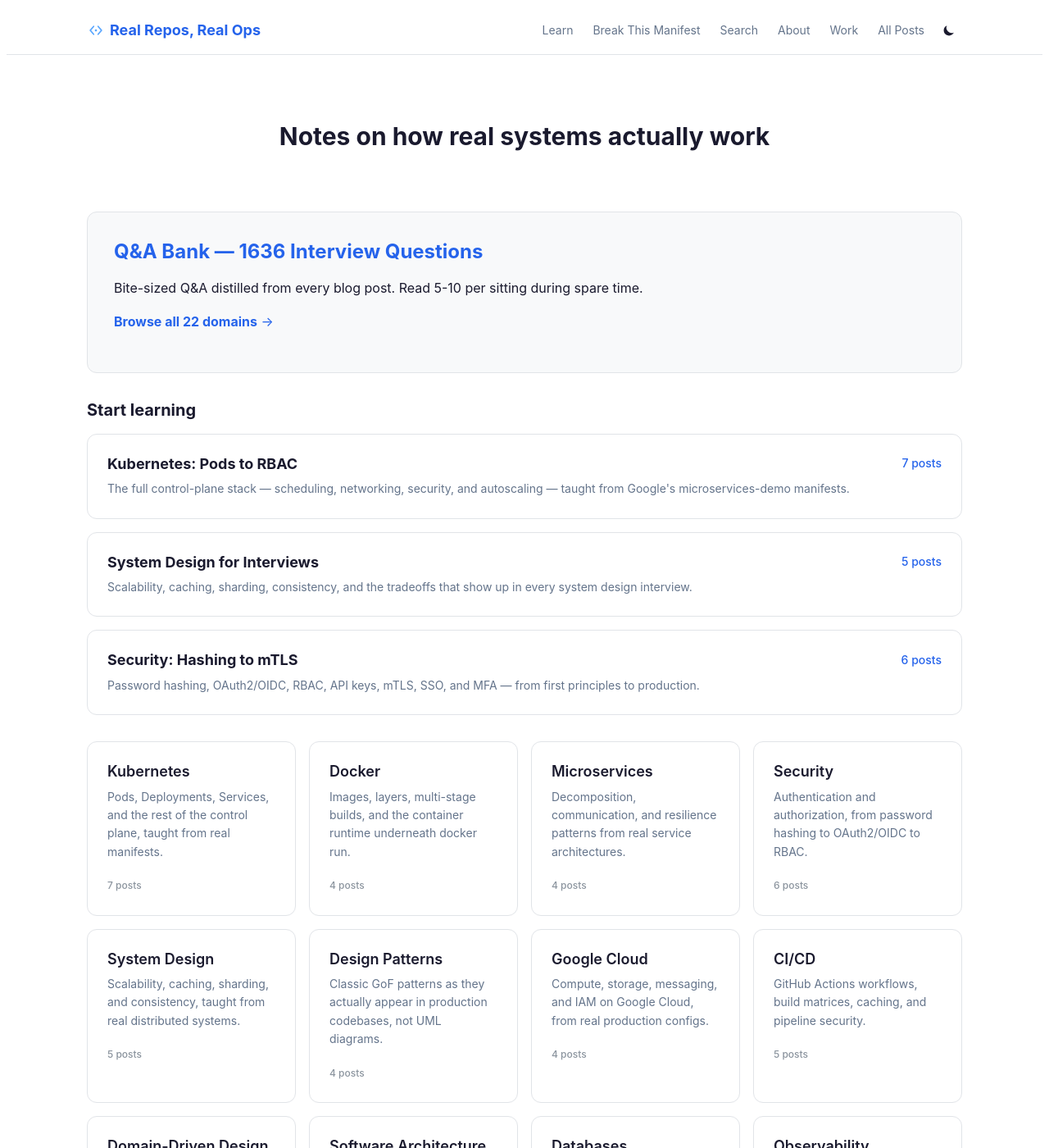
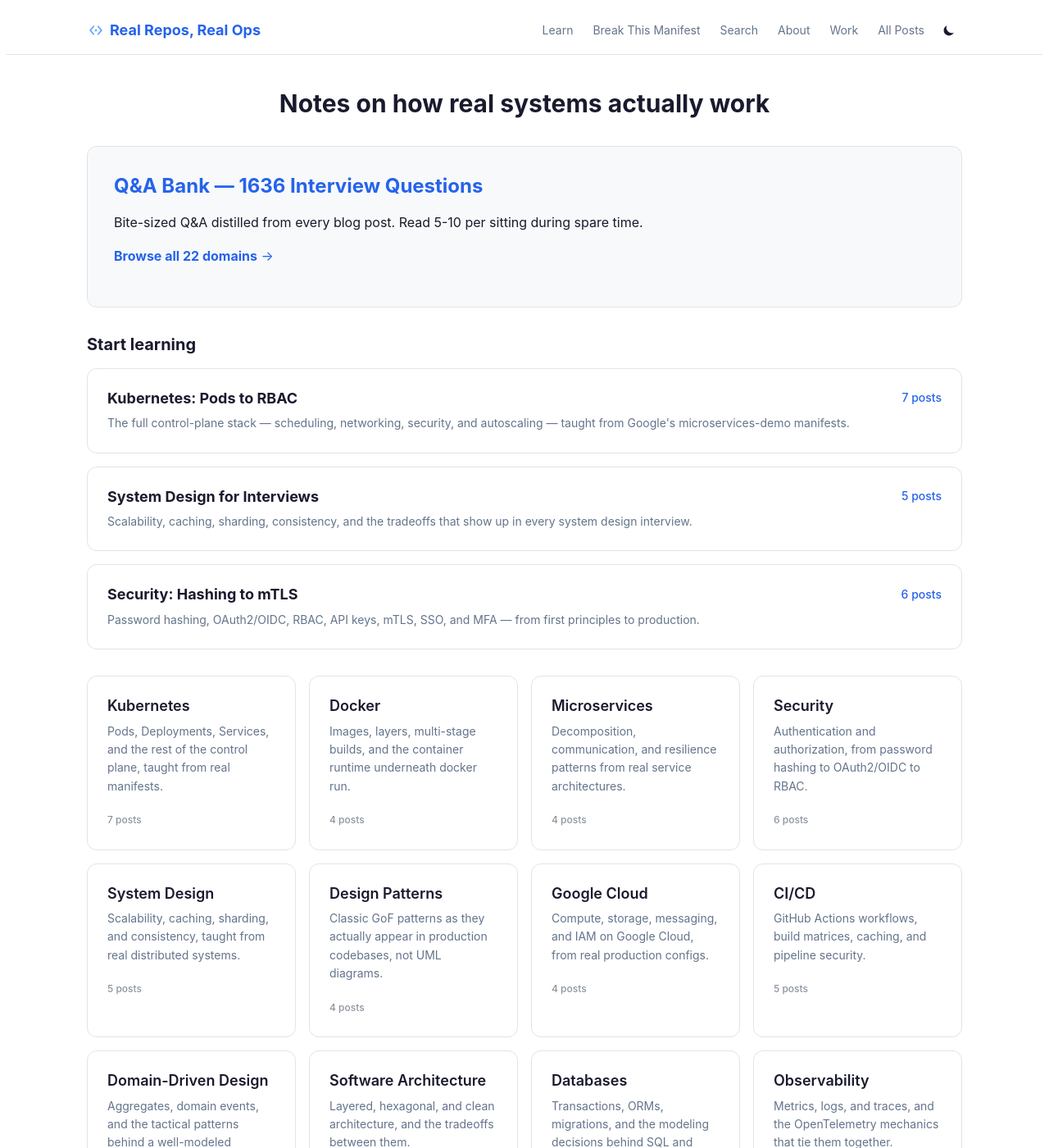
Before and after one commit to mayurjp/dev-blog, a Jekyll site: the page built from index.md, in a window 1280 px wide and 1400 px high. Shown: the whole window at 82% size. Built offline with Jekyll 4.4.1, drawn with Linux system fonts in a browser that asks for light colours.

Commit message:
fix: reduce vertical spacing between homepage sections

```diff
--- a/_sass/_layout.scss
+++ b/_sass/_layout.scss
@@ -8,7 +8,7 @@
 
 .page-content {
   min-height: calc(100vh - 120px);
-  padding-top: var(--space-xl);
+  padding-top: var(--space-md);
   padding-bottom: var(--space-3xl);
 }
 
--- a/_sass/components/_hero.scss
+++ b/_sass/components/_hero.scss
@@ -2,14 +2,14 @@
 
 .hero {
   text-align: center;
-  padding: var(--space-2xl) var(--space-md) var(--space-lg);
-  margin-bottom: var(--space-lg);
+  padding: 24px var(--space-md) 16px;
+  margin-bottom: 0;
 }
 
 .hero-title {
   font-size: var(--text-3xl);
   font-weight: 700;
-  margin: 0 0 var(--space-md);
+  margin: 0;
   color: var(--color-text);
 }
 
--- a/assets/main.scss
+++ b/assets/main.scss
@@ -26,7 +26,7 @@
 // --- Additional styles not yet in partials ---
 
 .qa-section {
-  margin: 32px 0;
+  margin: 16px 0 24px;
   padding: 32px;
   background: var(--color-bg-alt);
   border-radius: 12px;
```
